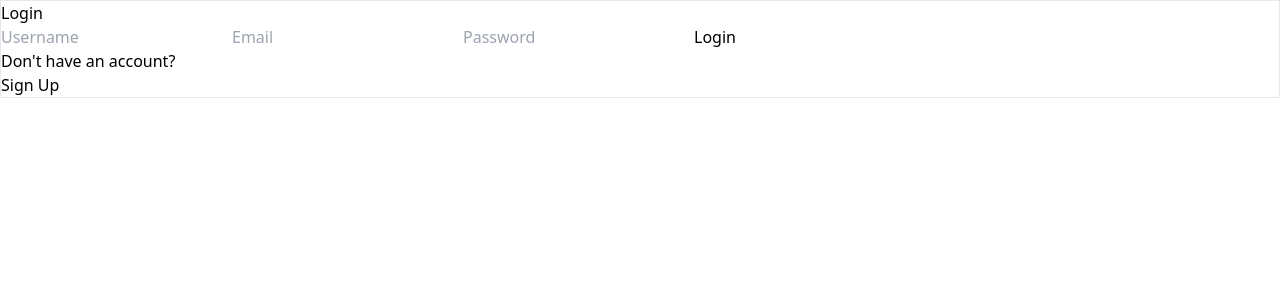
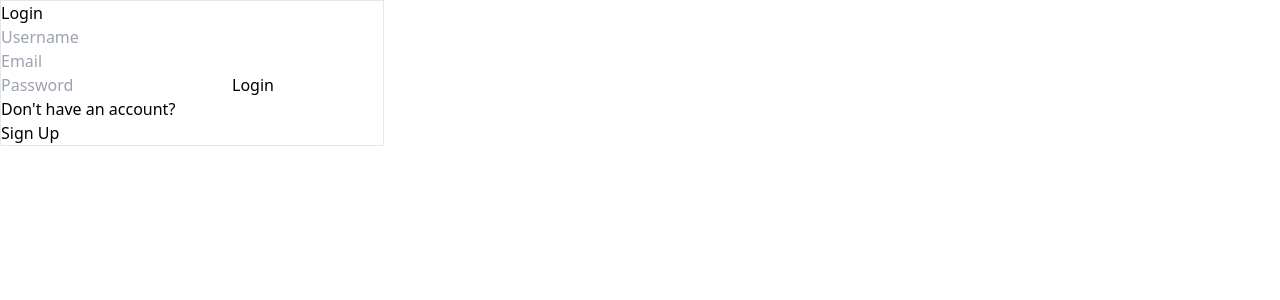
Before and after one commit to FunnyLookingFish/Menthol, a React (Create React App) app in the folder client/: page /login in a window 1280 px wide. Shown: the top 300 px of the page. Built offline with nearby package versions, Linux system fonts and the light colour scheme.

Commit message:
"to pull"

```diff
--- a/client/src/components/loginSignContainer/loginSignUpContainer.js
+++ b/client/src/components/loginSignContainer/loginSignUpContainer.js
@@ -7,7 +7,7 @@ export default function LoginSignUpContainer(state){
         setIsSigningUp(current => !current)
     }
     return (
-    <div className="border border-black-500">
+    <div className="block border border-black-500 max-w-sm">
     {isSigningUp
     ? <Signup/>
     : <Login/>}
```
